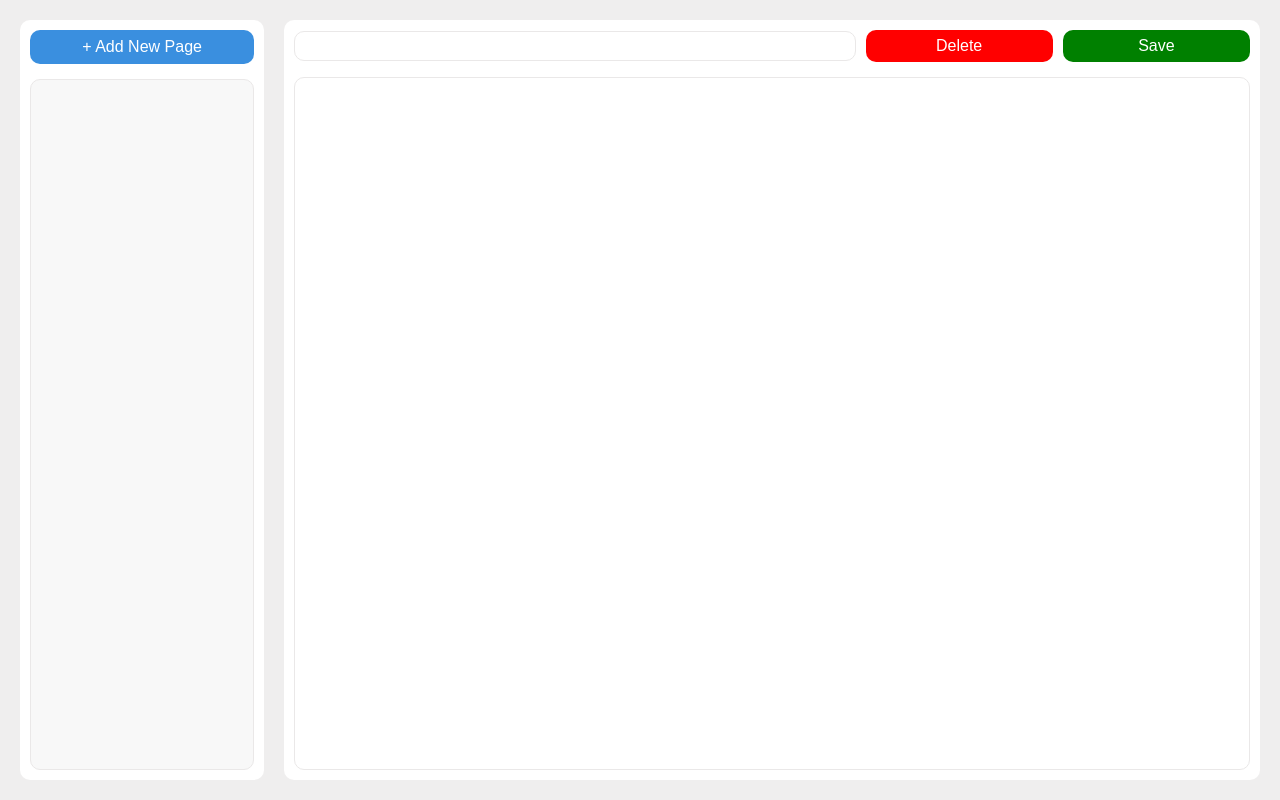
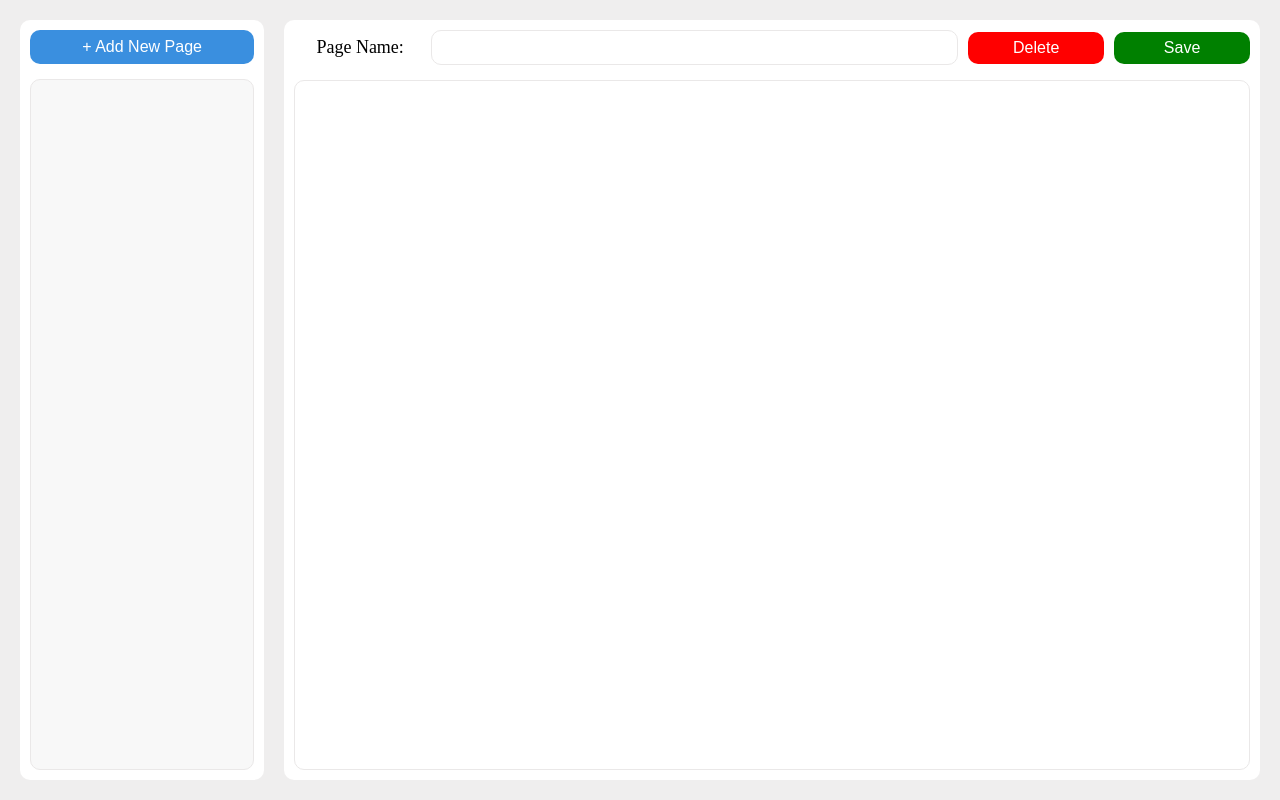
Before and after one commit to shvncodes/notes-app, a plain HTML site: page index.html in a window 1280 px wide. Drawn offline with Linux system fonts and the light colour scheme.

Commit message:
add page name

```diff
--- a/index.html
+++ b/index.html
@@ -15,7 +15,10 @@
         </div>
         <div id="sectionB">
             <div id="header">
-                <input id="pageName" type="text">
+                <div class="pageNameSection">
+                    <p class="pageTitle">Page Name:</p>
+                    <input id="pageNameInput" type="text">
+                </div>
                 <button id="deleteBtn">Delete</button>
                 <button id="saveBtn">Save</button>
             </div>
--- a/script.js
+++ b/script.js
@@ -1,6 +1,6 @@
 const addNewPageBtn = document.querySelector("#addBtn");
 const allFiles = document.querySelector("#allFiles");
-const pageNameInput = document.querySelector("#pageName");
+const pageNameInput = document.querySelector("#pageNameInput");
 const deleteBtn = document.querySelector("#deleteBtn");
 const saveBtn = document.querySelector("#saveBtn");
 const pageContent = document.querySelector("#content");
@@ -9,6 +9,7 @@ let allPages = [];
 let currentPageId = null;
 
 function deletePage() {
+    if(allPages) return;
     const isConfirm = confirm("Are you sure you want to delete this page?");
     if(!isConfirm) {
         return;
@@ -34,6 +35,8 @@ function deletePage() {
 deleteBtn.addEventListener("click", deletePage);
 
 function savePageContent() {
+    if(allFiles.childElementCount < 1) return;
+
     const content = pageContent.value;
     const pageTitle = pageNameInput.value;
     for(let i = 0; i < allPages.length; i++) {
@@ -77,6 +80,7 @@ function createNewPage() {
     if(!pageTitle.trim()) {
         return;
     }
+
     const pageId = Date.now() + Math.random().toString(16).slice(2);
     const newPage = document.createElement("div");
     newPage.className = 'newFile';
--- a/style.css
+++ b/style.css
@@ -71,10 +71,25 @@
     gap: 10px;
 }
 
-#pageName {
-    width: 60%;
+.pageNameSection {
+    width: 100%;
+    display: flex;
+    gap: 5px;
+}
+
+.pageTitle {
+    width: 20%;
+    font-size: 18px;
     padding: 5px;
-    font-size: 16px;
+    display: flex;
+    justify-content: center;
+    align-items: center;
+}
+
+#pageNameInput {
+    width: 80%;
+    padding: 5px;
+    font-size: 20px;
     border: 1px solid rgb(234, 232, 232);
     border-radius: 10px;
 }
```
